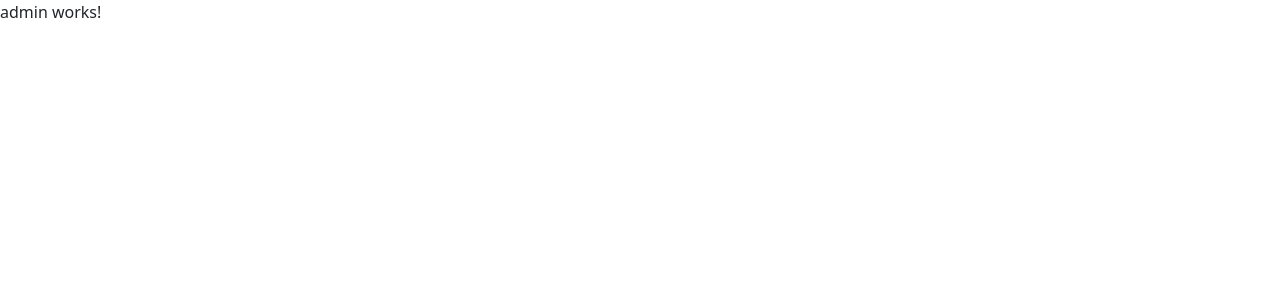
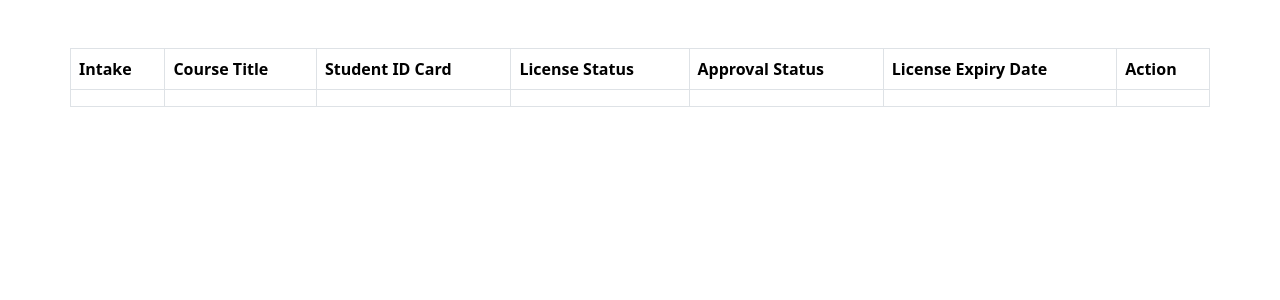
Before and after one commit to DanushkaMadush/Student-Application, an Angular app: page /admin in a window 1280 px wide. Shown: the top 300 px of the page. Built offline with nearby package versions, Linux system fonts and the light colour scheme.

Commit message:
admin component designed

```diff
--- a/src/app/components/admin/admin.component.html
+++ b/src/app/components/admin/admin.component.html
@@ -1 +1,37 @@
-<p>admin works!</p>
+<!-- <div class="row">
+    @if (isLoader == true){
+        <div class="d-flex justify-content-center align-items-center vh-100">
+            <div class="spinner-border text-primary text-center"></div>
+        </div>
+    } @else { -->
+        <div class="container mt-5">
+            <div class="row">
+                <table class="table table-bordered">
+                    <thead>
+                        <tr>
+                            <th>Intake</th>
+                            <th>Course Title</th>
+                            <th>Student ID Card</th>
+                            <th>License Status</th>
+                            <th>Approval Status</th>
+                            <th>License Expiry Date</th>
+                            <th>Action</th>
+                        </tr>
+                    </thead>
+                    <tbody>
+                        <tr>
+                            <td></td>
+                            <td></td>
+                            <td></td>
+                            <td></td>
+                            <td></td>
+                            <td></td>
+                            <td></td>
+                        </tr>
+                    </tbody>
+                </table>
+            </div>
+        </div>
+    <!-- }
+
+</div> -->
--- a/src/app/components/admin/admin.component.ts
+++ b/src/app/components/admin/admin.component.ts
@@ -1,14 +1,16 @@
 import { Component } from '@angular/core';
 import { RouterLink, RouterOutlet } from '@angular/router';
 import { StudentComponent } from '../student/student/student.component';
+import { FormsModule } from '@angular/forms';
+import { CommonModule } from '@angular/common';
 
 @Component({
   selector: 'app-admin',
   standalone: true,
-  imports: [RouterOutlet , StudentComponent , AdminComponent , RouterLink],
+  imports: [RouterOutlet , StudentComponent , AdminComponent , RouterLink , FormsModule , CommonModule],
   templateUrl: './admin.component.html',
   styleUrl: './admin.component.css'
 })
 export class AdminComponent {
-
+  isLoader : boolean = true;
 }
```
